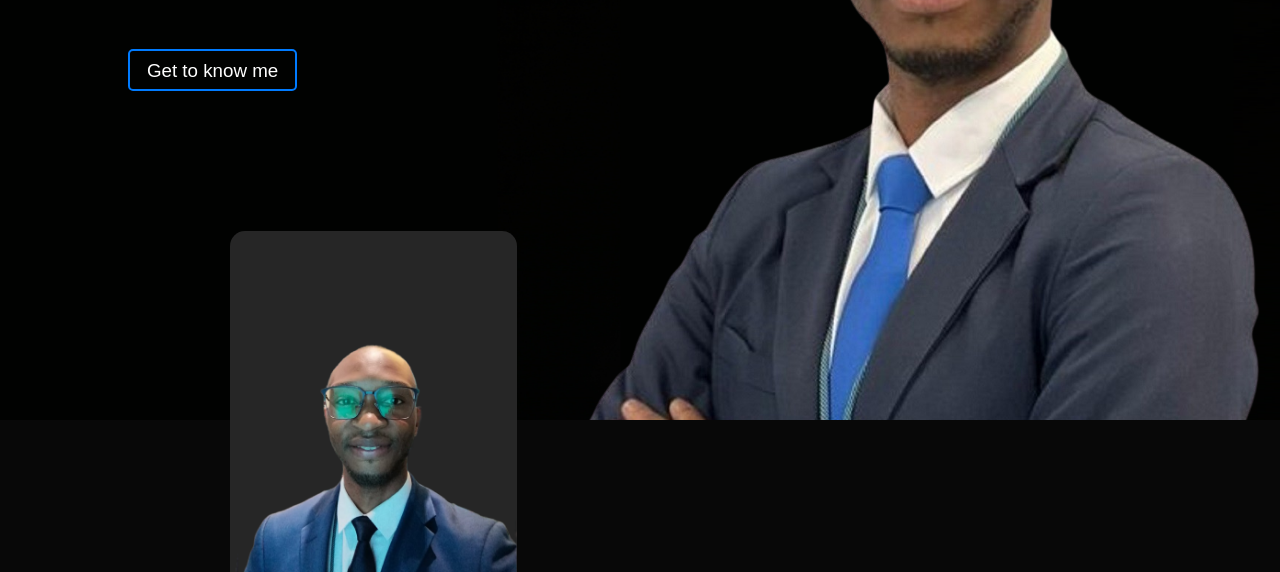
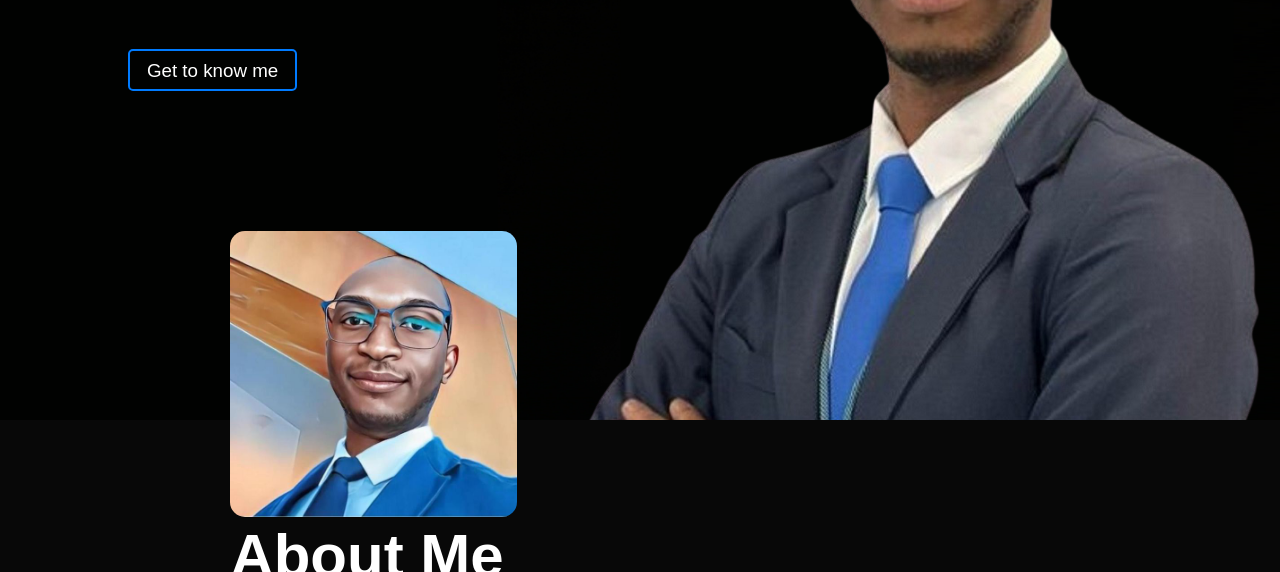
Before and after one commit to Leupesquisa/myporfolio, a plain HTML site: page index.html in a window 1280 px wide. Shown: the part 380-952 px from the top of the page. Drawn offline with nearby package versions, Linux system fonts and the light colour scheme.

Commit message:
Update index.html

```diff
--- a/index.html
+++ b/index.html
@@ -78,7 +78,7 @@ margin-left: 2.8rem;
 
 
             <div class="about-col-1">
-                <img src="images/user.png">
+                <img src="images/file.jpeg">
 
             </div>
             <div class="about-col-2">
```
